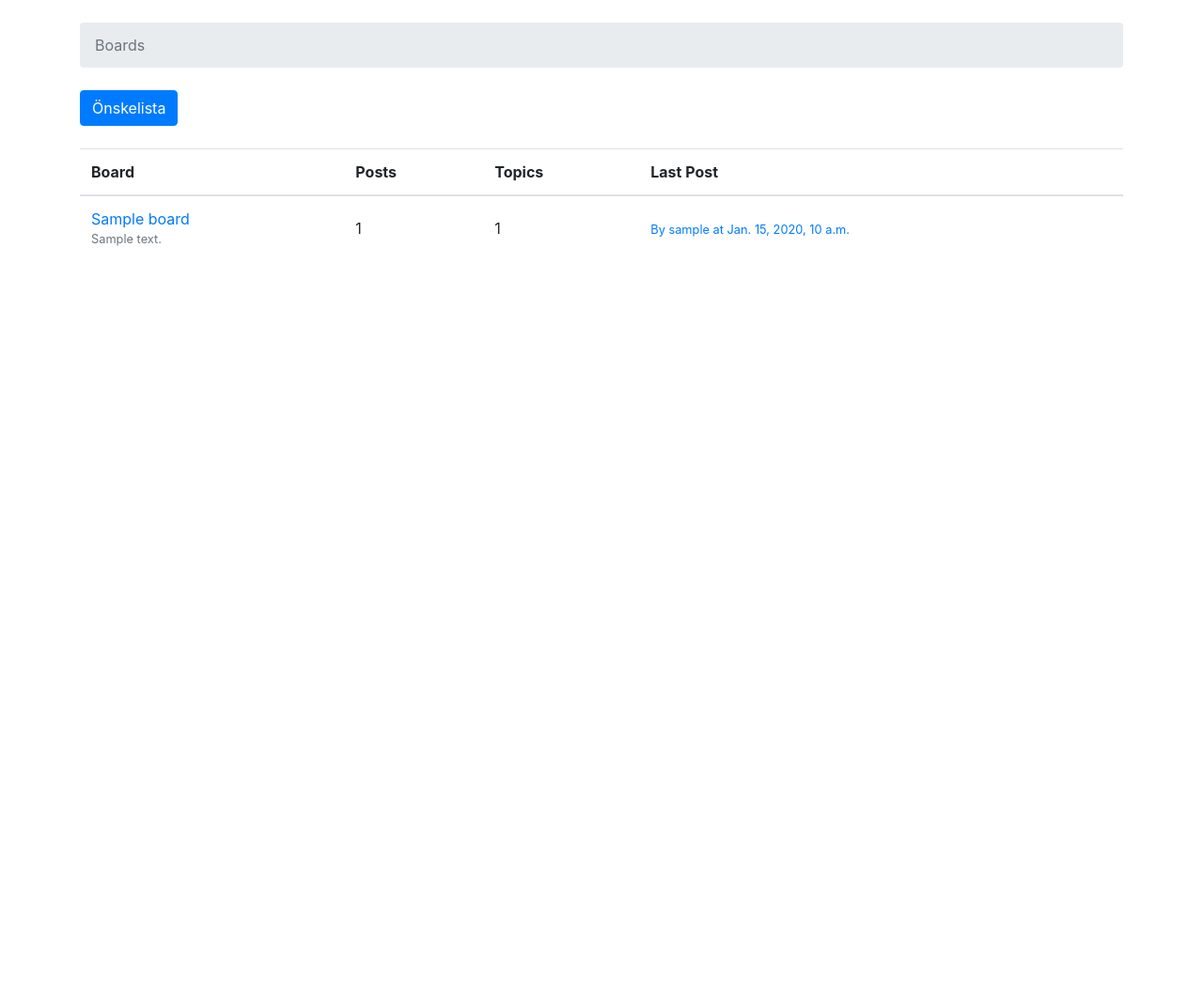
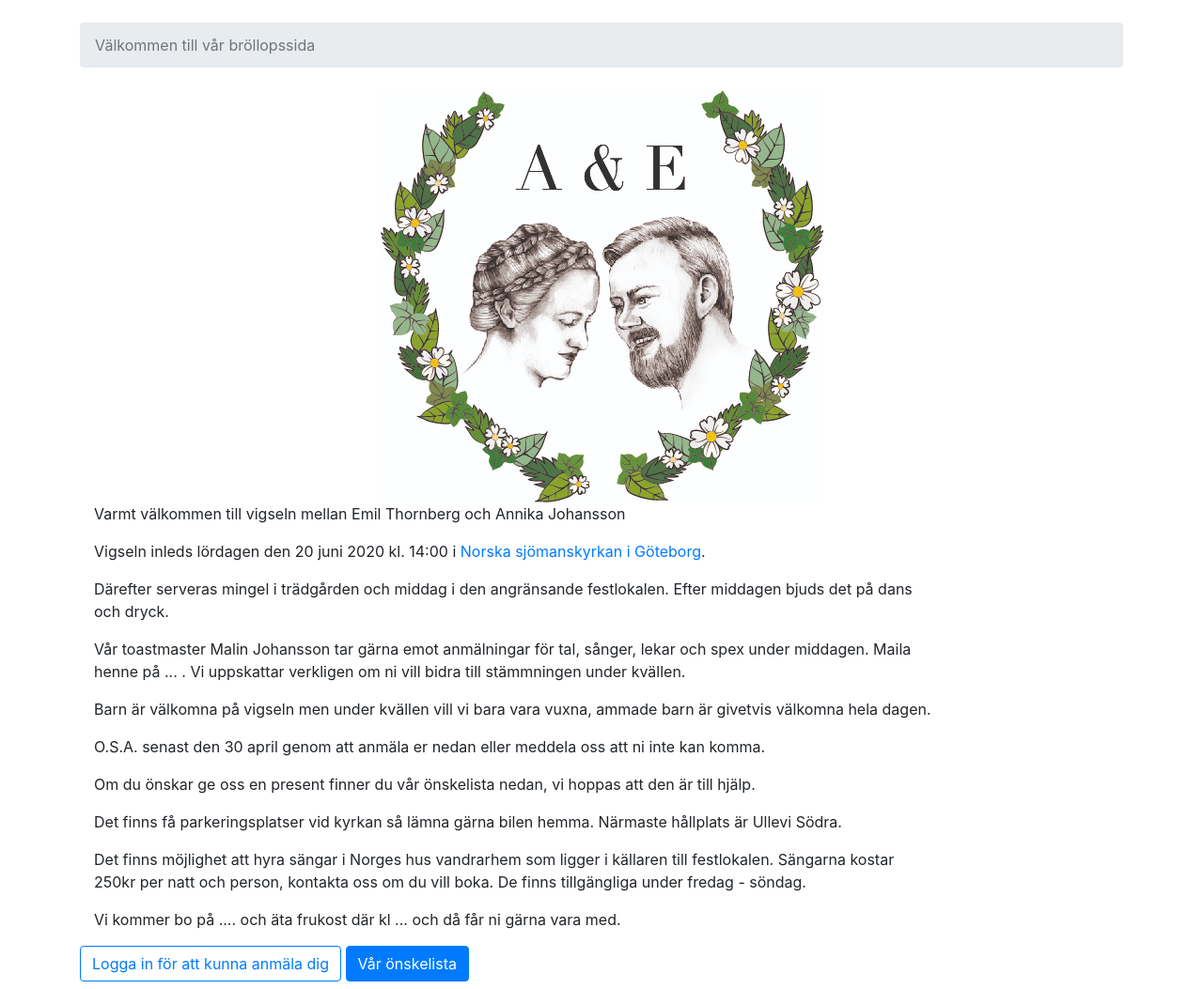
Before and after one commit to AAnkanJ/brollop, a Django app: page / in a window 1280 px wide. Shown: the part 56-1109 px from the top of the page at 94% size. Before the commit the page ends 318 px from the top, so only its background shows below. Run offline with Django 3.2, Linux system fonts and the light colour scheme; tables that the repository leaves empty hold one stand-in row (values such as "Sample post"); some libraries are stand-ins or nearby versions; some web fonts are replaced.

Commit message:
Added buttons for anmälan and more text

```diff
--- a/templates/home.html
+++ b/templates/home.html
@@ -1,54 +1,64 @@
 {% extends 'base.html' %}
 
-
+{% load static %}
 
 {% block breadcrumb %}
-  <li class="breadcrumb-item active">Boards</li>
+  <li class="breadcrumb-item active">Välkommen till vår bröllopssida</li>
 {% endblock %}
 
 {% block content %}
-  <div class="mb-4">
-    <a href="{% url 'shop' %}" class="btn btn-primary" role="button">Önskelista</a>
-  </div>
-  <table class="table">
-    <thead class="thead-inverse">
-      <tr>
-        <th>Board</th>
-        <th>Posts</th>
-        <th>Topics</th>
-        <th>Last Post</th>
-      </tr>
-    </thead>
-    <tbody>
-      {% for board in boards %}
-        <tr>
-          <td>
-            <a href="{% url 'board_topics' board.pk %}">{{ board.name }}</a>
-            <small class="text-muted d-block">{{ board.description }}</small>
-          </td>
-          <td class="align-middle">
-            {{ board.get_posts_count }}
-          </td>
-          <td class="align-middle">
-            {{ board.topics.count }}
-          </td>
-          <td class="align-middle">
-            {% with post=board.get_last_post %}
-              {% if post %}
-                <small>
-                  <a href="{% url 'topic_posts' board.pk post.topic.pk %}">
-                    By {{ post.created_by.username }} at {{ post.created_at }}
-                  </a>
-                </small>
-              {% else %}
-                <small class="text-muted">
-                  <em>No posts yet.</em>
-                </small>
-              {% endif %}
-            {% endwith %}
-          </td>
-        </tr>
-      {% endfor %}
-    </tbody>
-  </table>
+<div class="col-sm">
+  <img src="{% static 'img/AnnikaoEmilsmall.jpg' %}" class="rounded mx-auto d-block" alt="{ Välkommen }">
+</div>
+
+<div class="container-fluid">
+    <div class="row">
+        <div class="col-10">
+          <p>Varmt välkommen till vigseln mellan
+
+                             Emil Thornberg
+                                       och
+                            Annika Johansson
+                            </p><p>
+
+Vigseln inleds lördagen den 20 juni 2020 kl. 14:00 i <a href="https://g.page/norgeshusgbg?share" class="text-decoration-none" target="_blank" >Norska sjömanskyrkan i Göteborg</a>.
+</p><p>
+Därefter serveras
+mingel i trädgården och middag i den angränsande
+festlokalen.
+Efter middagen bjuds det på dans och
+dryck.
+</p><p>
+Vår toastmaster Malin Johansson tar gärna emot anmälningar för tal, sånger, lekar och spex under middagen. Maila henne på ... . Vi uppskattar verkligen om ni vill bidra till stämmningen under kvällen.
+</p><p>
+Barn är välkomna på vigseln men under kvällen vill vi bara vara vuxna, ammade barn är givetvis välkomna hela dagen.
+</p><p>
+O.S.A. senast den 30 april genom att anmäla er nedan eller meddela oss att ni inte kan komma.
+</p><p>
+Om du önskar ge oss en present finner du vår önskelista nedan, vi hoppas att den är till hjälp.
+</p><p>
+Det finns få parkeringsplatser vid kyrkan så lämna gärna bilen hemma. Närmaste hållplats är Ullevi Södra.
+</p><p>
+Det finns möjlighet att hyra sängar i Norges hus vandrarhem som ligger i källaren till festlokalen. Sängarna kostar 250kr per natt och person, kontakta oss om du vill boka. De finns tillgängliga under fredag - söndag.
+</p><p>
+Vi kommer bo på .... och äta frukost där kl ... och då får ni gärna vara med.
+
+
+        </p>
+        </div>
+    </div>
+</div>
+<div class="mb-2">
+
+
+  {% if user.is_authenticated %}
+    <a href="https://forms.gle/KdTxHeH8KfKPx7Vg9" class="btn btn-primary" role="button" target="_blank" >Anmälan</a>
+  {% else %}
+    <a href="{% url 'login' %}" class="btn btn-outline-primary" role="button" >Logga in för att kunna anmäla dig</a>
+
+  {% endif %}
+
+    <a href="{% url 'shop' %}" class="btn btn-primary" role="button">Vår önskelista</a>
+    </div>
+
 {% endblock %}
--- a/templates/shop.html
+++ b/templates/shop.html
@@ -11,7 +11,7 @@
 <div class="container-fluid">
     <div class="row">
         <div class="col-10">
-          <p>Om du vill ge oss en bröllopspresent kan här se vad vi önskar oss. En del saker är fysiska, de kan du här markera för andra att du köpt (så att vi bara får en av varje). En del saker är upplevelser för vår bröllopsresa, när du köper dem får du instruktion på hur du skickar motsvarande summa. Vi ser fram emot att berätta för dig om upplevelsen du gav oss. För alla upplevelser står en kostnad men det går även bra att betala delar av den, så får någon annan gäst också vara med och bidra. Hur mycket du vill bidra med fyller du i när du klickat på köp. Om du köper en fysisk sak kan du skriva 0 i det fältet. </p>
+          <p>Om du vill ge oss en bröllopspresent kan här se vad vi önskar oss. </p><p> En del saker är fysiska, de kan du här markera så att andra ser att du har köpt dem (så att vi inte får dubletter). </p><p> En del saker är upplevelser för vår bröllopsresa, när du köper dem får du instruktion på hur du skickar motsvarande summa. Vi ser fram emot att berätta för dig om upplevelsen du gav oss. </p><p>För alla upplevelser står en kostnad men det går även bra att betala delar av den, så får någon annan gäst också vara med och bidra. Hur mycket du vill bidra med fyller du i när du klickat på köp. Om du köper en fysisk sak kan du skriva 0 i det fältet. </p>
         </div>
     </div>
 </div>
```
Also changed, not shown: static/img/AnnikaoEmilmedium.jpg (added), static/img/AnnikaoEmilsmall.jpg (added), static/img/AochEbig.jpg (added).
